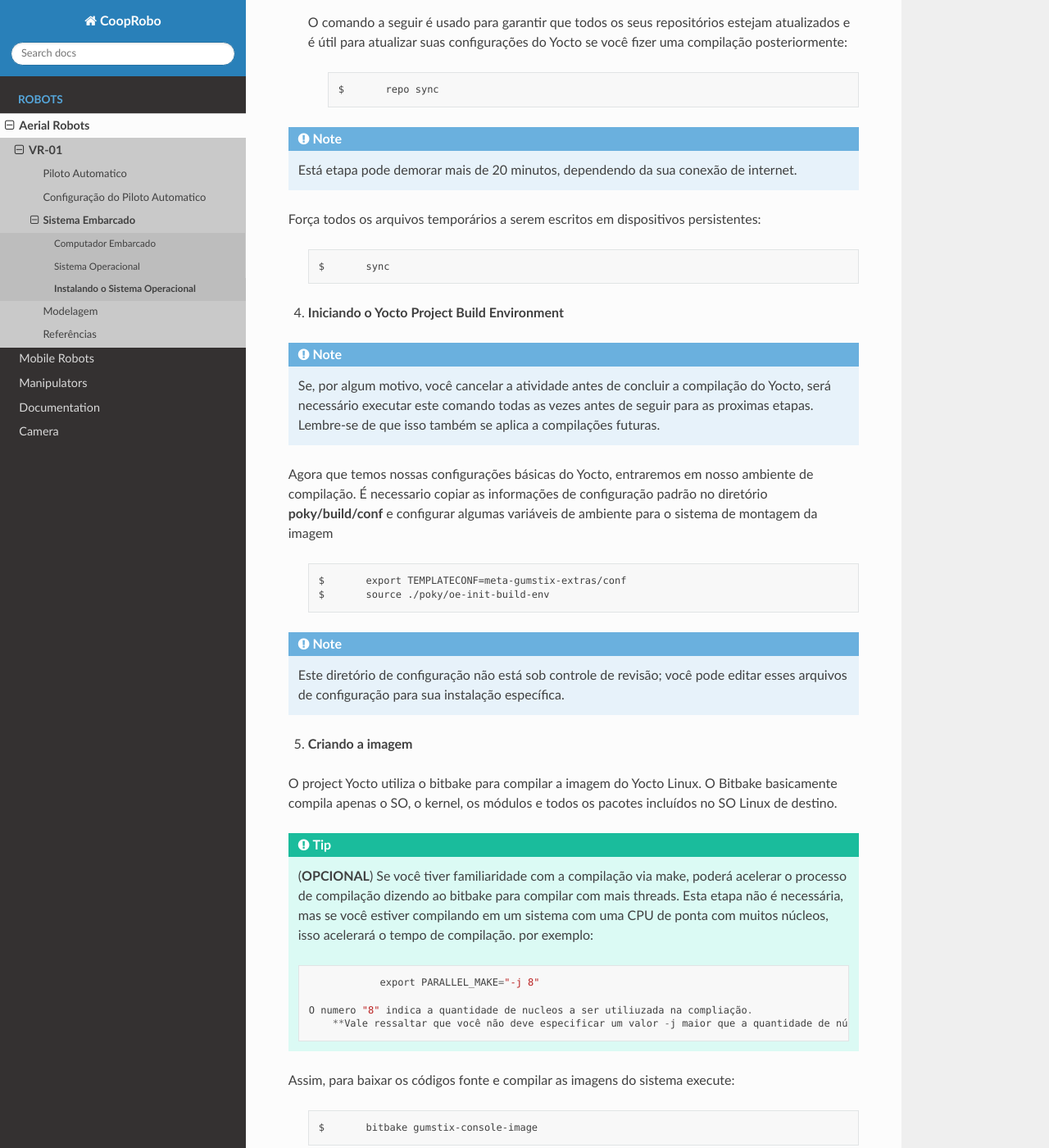
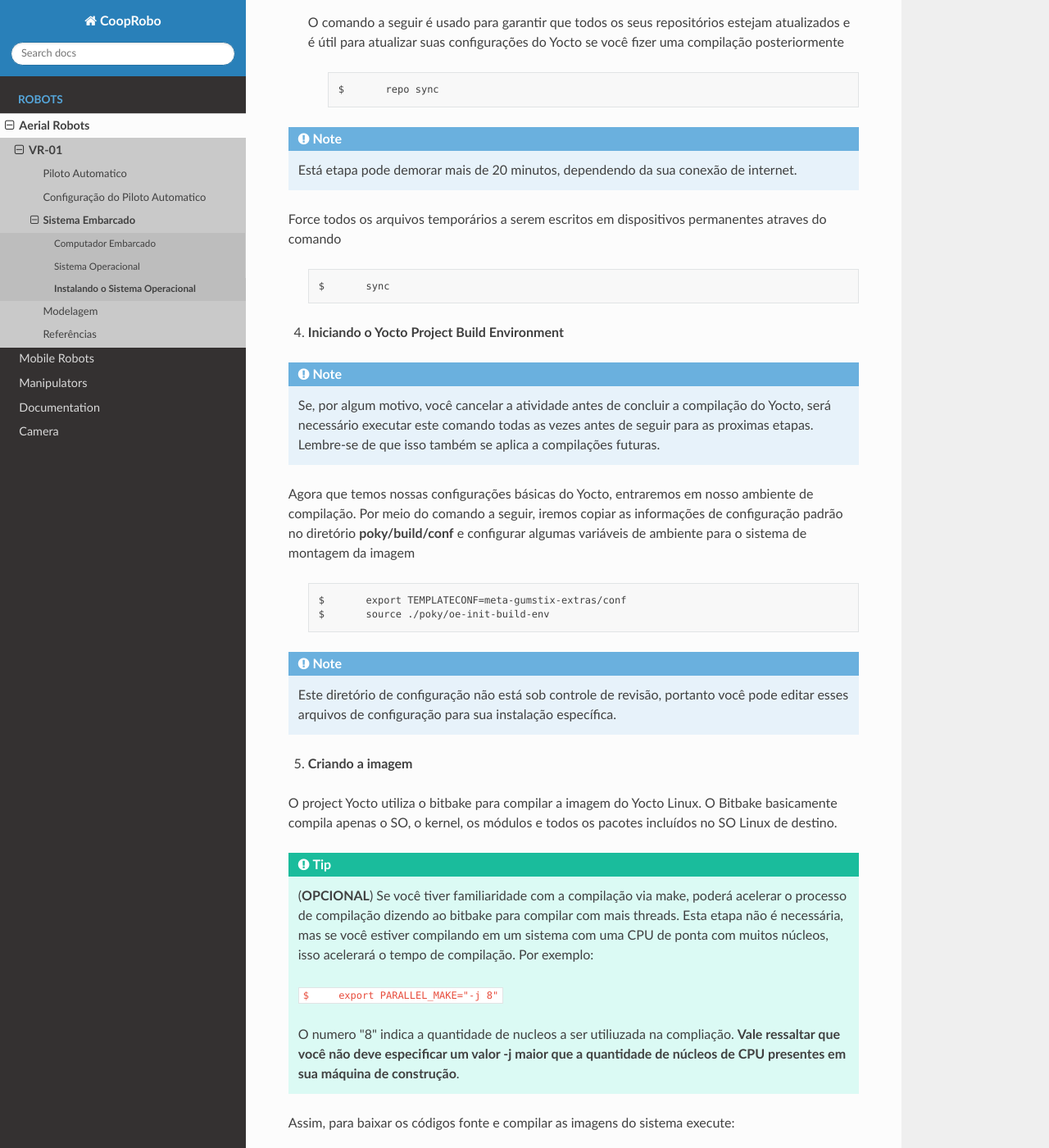
Before and after one commit to aerolab-unb/Aerial-pt, a Sphinx documentation site: the page built from docs/source/aerial/vr01/embedded_system/yocto/yocto_image.rst, in a window 1280 px wide and 1400 px high, scrolled down 4603 px. Shown: the whole window at 82% size. Built offline with Sphinx 7.4.7 and the Read the Docs theme 2.0.0, drawn with Linux system fonts in a browser that asks for light colours; pages that are not in the unit, such as notebooks, are missing from menus; some of the changed text lies outside the part shown.

Commit message:
imagem yocto

```diff
--- a/docs/source/aerial/vr01/embedded_system/yocto/yocto_image.rst
+++ b/docs/source/aerial/vr01/embedded_system/yocto/yocto_image.rst
@@ -103,29 +103,29 @@
 
 1.  **Instalando o repositório**
 
-Para fazer o download das imagens do Yocto, primeiro precisamos instalar o comando repo. Em resumo, o repo é basicamente um invólucro do git, que fornece uma maneira simples de agrupar vários repositórios git diferentes em um unico projeto. Caso tenha interesse em mais informações sobre o comando *repo*, acesse `repo - gerrit.googlesource.com`_.
+Para fazer o download das imagens do Yocto, primeiro precisamos instalar o comando **repo**. Em resumo, o repo é basicamente um invólucro do git, que fornece uma maneira simples de agrupar vários repositórios git diferentes em um unico projeto. Caso tenha interesse em mais informações sobre o comando **repo**, acesse `repo - gerrit.googlesource.com`_.
 
 .. _repo - gerrit.googlesource.com: https://gerrit.googlesource.com/git-repo/+/refs/heads/master/README.md
 
-Baixa os scripts do repositório:
+Baixe os scripts do repositório
 
 	::
 
 		$	curl http://commondatastorage.googleapis.com/git-repo-downloads/repo > repo
 
-Torna os arquivos executáveis:
+Torne os arquivos executáveis
 
 	::
 
 		$	chmod a+x repo
 
-Move os arquivos para o caminho do sistema:
+Mova os arquivos para o caminho do sistema
 
 	::
 
 		$	sudo mv repo /usr/local/bin/
 
-Se tudo ocorrer bem, deverá aparecer uma mensagem de utilização similar a imagem. Esse comando não é obrigatório.
+Se tudo ocorrer bem, deverá aparecer uma mensagem de utilização similar a imagem ao executar o comando a seguir. Esse comando não é obrigatório.
 
 	::
 
@@ -165,7 +165,7 @@
 .. Note::
    Está etapa pode demorar mais de 20 minutos, dependendo da sua conexão de internet.
 
-Força todos os arquivos temporários a serem escritos em dispositivos persistentes:
+Force todos os arquivos temporários a serem escritos em dispositivos permanentes atraves do comando
 
 	::
 
@@ -176,7 +176,7 @@
 .. Note::
    Se, por algum motivo, você cancelar a atividade antes de concluir a compilação do Yocto, será necessário executar este comando todas as vezes antes de seguir para as proximas etapas. Lembre-se de que isso também se aplica a compilações futuras.
 
-Agora que temos nossas configurações básicas do Yocto, entraremos em nosso ambiente de compilação. É necessario copiar as informações de configuração padrão no diretório **poky/build/conf** e configurar algumas variáveis de ambiente para o sistema de montagem da imagem
+Agora que temos nossas configurações básicas do Yocto, entraremos em nosso ambiente de compilação. Por meio do comando a seguir, iremos copiar as informações de configuração padrão no diretório **poky/build/conf** e configurar algumas variáveis de ambiente para o sistema de montagem da imagem
 
 	::
 
@@ -184,21 +184,19 @@
 		$	source ./poky/oe-init-build-env
 
 .. Note::
-   Este diretório de configuração não está sob controle de revisão; você pode editar esses arquivos de configuração para sua instalação específica.
+   Este diretório de configuração não está sob controle de revisão, portanto você pode editar esses arquivos de configuração para sua instalação específica.
 
 5. **Criando a imagem**
 
 O project Yocto utiliza o bitbake para compilar a imagem do Yocto Linux. O Bitbake basicamente compila apenas o SO, o kernel, os módulos e todos os pacotes incluídos no SO Linux de destino.
 
 .. Tip::
-   (**OPCIONAL**)
-   Se você tiver familiaridade com a compilação via make, poderá acelerar o processo de compilação dizendo ao bitbake para compilar com mais threads. Esta etapa não é necessária, mas se você estiver compilando em um sistema com uma CPU de ponta com muitos núcleos, isso acelerará o tempo de compilação. por exemplo:
+	(**OPCIONAL**)
+	Se você tiver familiaridade com a compilação via make, poderá acelerar o processo de compilação dizendo ao bitbake para compilar com mais threads. Esta etapa não é necessária, mas se você estiver compilando em um sistema com uma CPU de ponta com muitos núcleos, isso acelerará o tempo de compilação. Por exemplo:
 
-   ::
+	``$	export PARALLEL_MAKE="-j 8"``
 
-		export PARALLEL_MAKE="-j 8"
-
-    O numero "8" indica a quantidade de nucleos a ser utiliuzada na compliação.
+	O numero "8" indica a quantidade de nucleos a ser utiliuzada na compliação.
 	**Vale ressaltar que você não deve especificar um valor -j maior que a quantidade de núcleos de CPU presentes em sua máquina de construção**.
 
 Assim, para baixar os códigos fonte e compilar as imagens do sistema execute:
@@ -207,7 +205,7 @@
 
 		$	bitbake gumstix-console-image
 
-.. Tip::
+.. Note::
    Esse processo baixa vários gigabytes de código e, em seguida, faz uma enorme compilação. Portanto, certifique-se de ter pelo menos os 25GB de espaço livre. Esta etapa pode levar um dia ou mais para a criação da imagem, a depender da sua conexão de internet. Não se preocupe, é apenas a primeira compilação que demora um pouco.
 
 Após a finalização da execução de todos os comandos, recomenda-se verificar a pasta **/yocto/build/tmp/deploy/images/overo**, essa pasta deve conter arquivos binários de kernel e bootloaders e arquivos de diretório raiz no formato .tar.
```
Also changed, not shown: other parts of docs/source/aerial/vr01/embedded_system/yocto/yocto_image.rst (+4 -4 lines), 5 other files.
